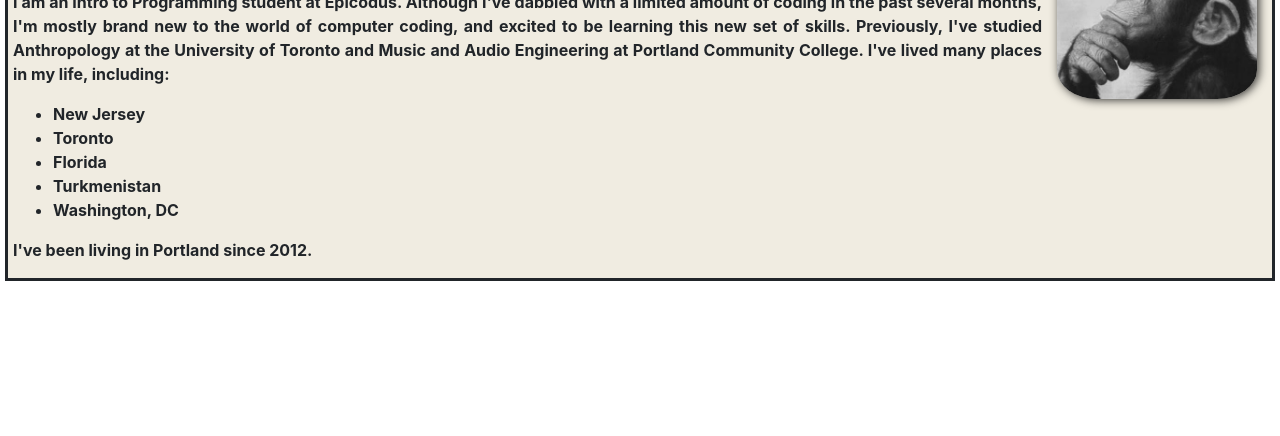
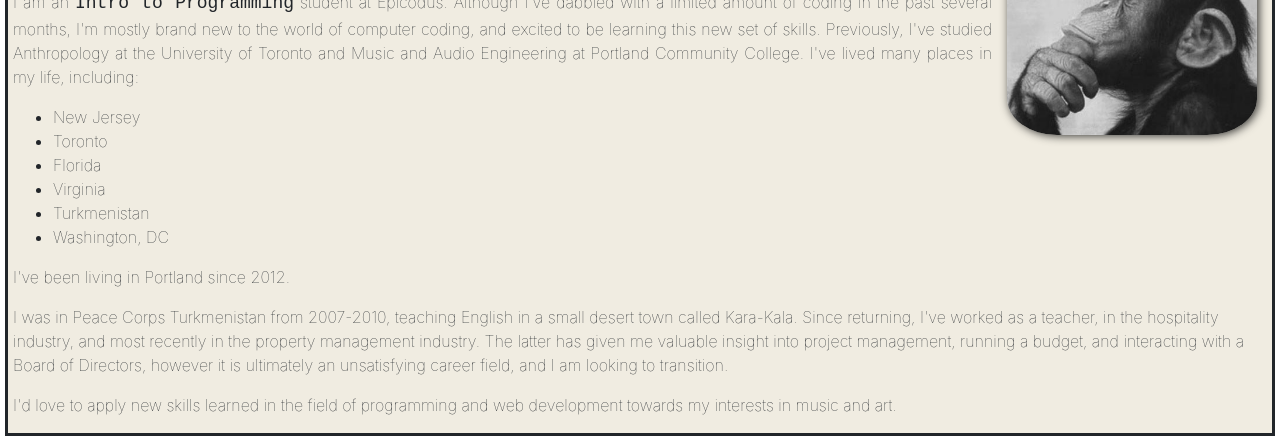
Before and after one commit to k3vnb/portfolio, a plain HTML site: page index.html in a window 1280 px wide. Shown: the part 739-1175 px from the top of the page. Before the commit the page ends 1020 px from the top, so only its background shows below. Drawn offline with Linux system fonts and the light colour scheme.

Commit message:
add content for About Me section

```diff
--- a/css/master.css
+++ b/css/master.css
@@ -45,7 +45,7 @@ h3 {
 }
 .img {
   border-radius: 20%;
-  max-width: 200px;
+  max-width: 250px;
   margin-right: 15px;
   margin-left: 15px;
   margin-top: 15px;
@@ -65,3 +65,7 @@ h3 {
   padding-bottom: 15px;
   border-bottom-style: double;
 }
+.student {
+  font-family: monospace;
+  font-size: 18px;
+}
--- a/index.html
+++ b/index.html
@@ -67,16 +67,19 @@
     </div>
     <div class="closer">
       <img class="img" src="img/think.jpg" alt="buzzard">
-      <h1><strong>About Me<strong></h1>
-      <p class="justify">I am an Intro to Programming student at Epicodus. Although I've dabbled with a limited amount of coding in the past several months, I'm mostly brand new to the world of computer coding, and excited to be learning this new set of skills. Previously, I've studied Anthropology at the University of Toronto and Music and Audio Engineering at Portland Community College.  I've lived many places in my life, including:
+      <h1><strong>About Me</strong></h1>
+      <p class="justify">I am an   <span class="student">Intro to Programming</span>   student at Epicodus. Although I've dabbled with a limited amount of coding in the past several months, I'm mostly brand new to the world of computer coding, and excited to be learning this new set of skills. Previously, I've studied Anthropology at the University of Toronto and Music and Audio Engineering at Portland Community College.  I've lived many places in my life, including:</p>
           <ul>
             <li>New Jersey</li>
             <li>Toronto</li>
             <li>Florida</li>
+            <li>Virginia</li>
             <li>Turkmenistan</li>
             <li>Washington, DC</li>
           </ul>
-        I've been living in Portland since 2012.</p>
+        <p>I've been living in Portland since 2012.</p>
+        <p>I was in Peace Corps Turkmenistan from 2007-2010, teaching English in a small desert town called Kara-Kala. Since returning, I've worked as a teacher, in the hospitality industry, and most recently in the property management industry. The latter has given me valuable insight into project management, running a budget, and interacting with a Board of Directors, however it is ultimately an unsatisfying career field, and I am looking to transition.</p>
+        <p>I'd love to apply new skills learned in the field of programming and web development towards my interests in music and art.</p>
     </div>
   </body>
 </html>
```
Also changed, not shown: img/sky.jpg (added). Lines whose indentation alone changed are shown as unchanged.
